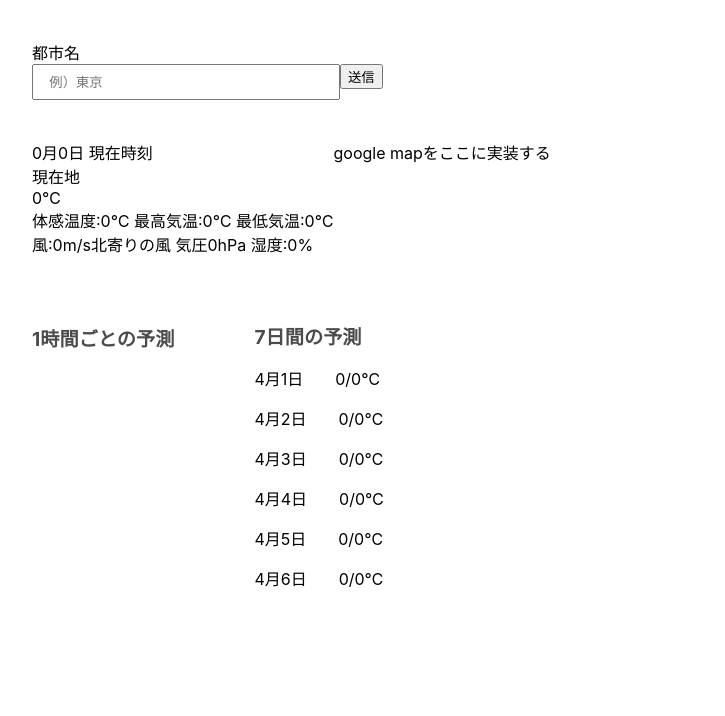
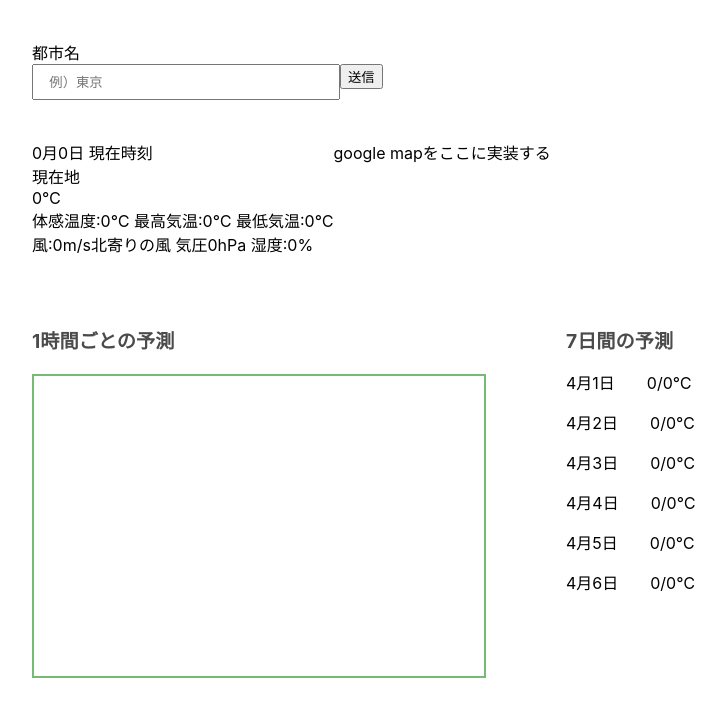
Before and after one commit to Yuta-Tsutsumi/weather-app, a React (Create React App) app: page / in a window 1280 px wide. Shown: the top 716 px of the page, without its empty margins (208-933 px from the left). Built offline with nearby package versions, Linux system fonts and the light colour scheme.

Commit message:
marginの追加

```diff
--- a/src/components/molecules/HourlyForecastGraph/HourlyForecastGraph.module.scss
+++ b/src/components/molecules/HourlyForecastGraph/HourlyForecastGraph.module.scss
@@ -2,6 +2,11 @@
   font-size: 1.2em;
   opacity: 0.7;
   font-weight: bold;
-  margin-top: 20%;
-  // margin-right: 300px;
+  margin-top: 30px;
+  margin-bottom: 20px;
 }
+.HourlyForecastGraph {
+  width: 450px;
+  height: 300px;
+  border: 2px solid #76bb74;
+}
--- a/src/components/molecules/HourlyForecastGraph/HourlyForecastGraph.tsx
+++ b/src/components/molecules/HourlyForecastGraph/HourlyForecastGraph.tsx
@@ -5,6 +5,7 @@ const HourlyForecastGraph: React.VFC = () => {
   return (
     <div>
       <div className={styles.time}>1時間ごとの予測</div>
+      <div className={styles.HourlyForecastGraph}></div>
     </div>
   );
 };
--- a/src/components/molecules/WeeklyForecast/WeeklyForecast.module.scss
+++ b/src/components/molecules/WeeklyForecast/WeeklyForecast.module.scss
@@ -4,6 +4,6 @@
     font-size: 1.2em;
     opacity: 0.7;
     font-weight: bold;
-    margin-top: 20%;
+    margin-top: 30px;
   }
 }
```
